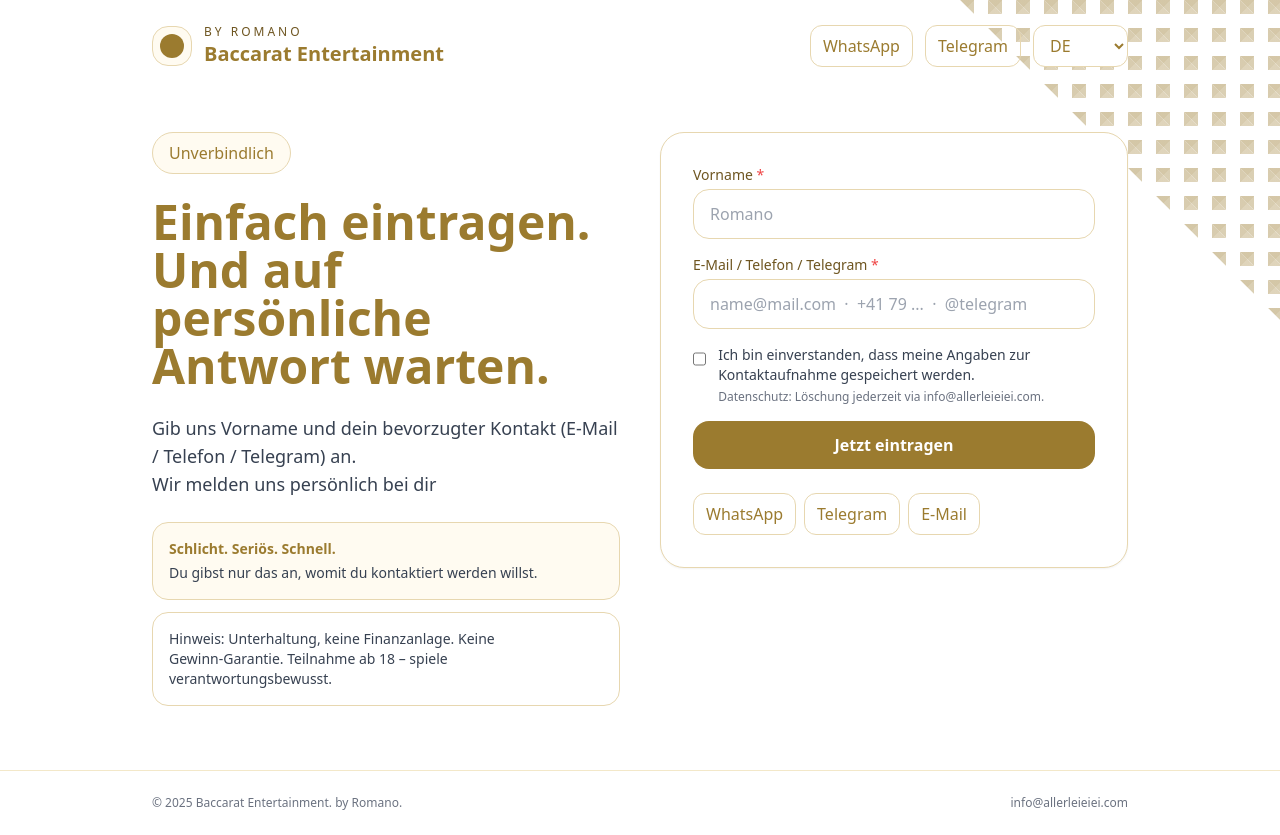
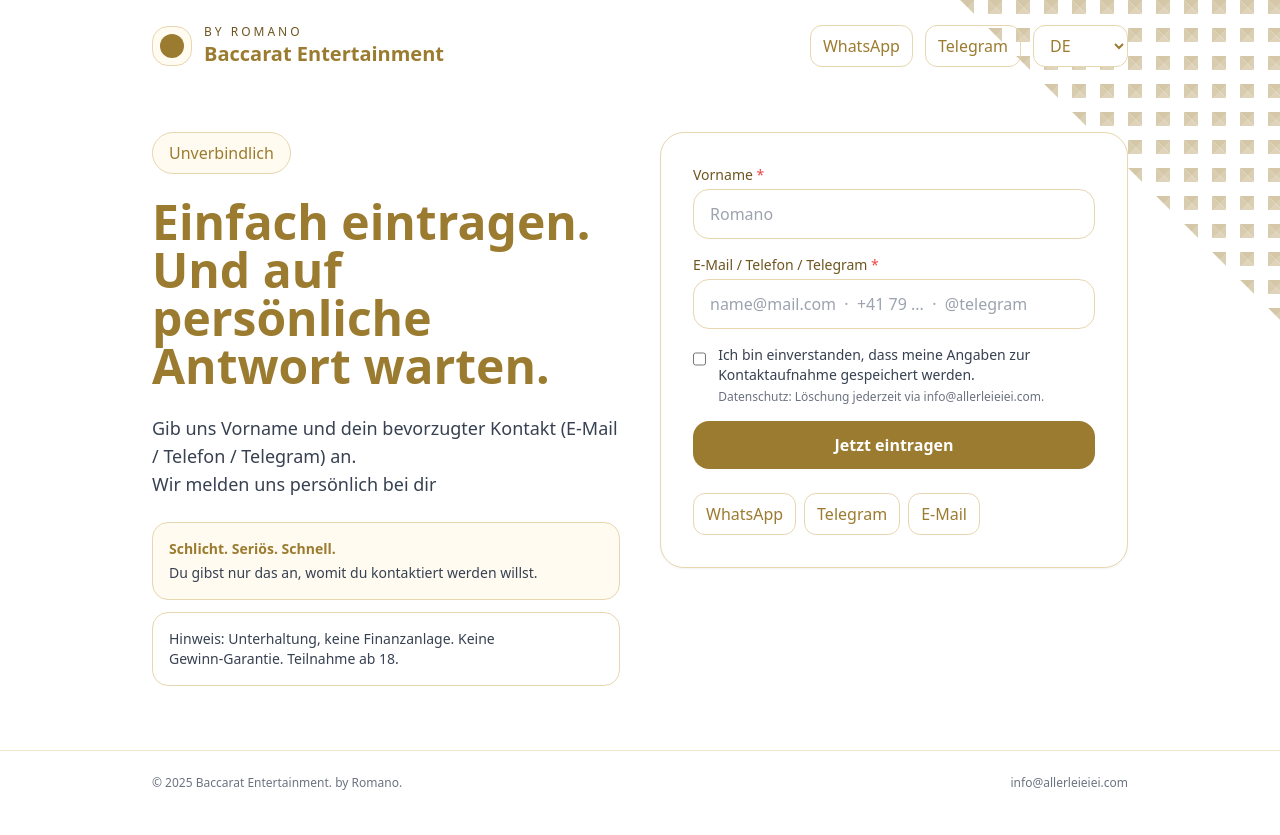
Before and after one commit to allerleieiei/baccarat-site, a React (Vite) app: page / in a window 1280 px wide. Built offline with nearby package versions, Linux system fonts and the light colour scheme.

Commit message:
Update notes for clarity in multiple languages

```diff
--- a/src/App.jsx
+++ b/src/App.jsx
@@ -37,7 +37,7 @@ const I18N = {
       "Bitte eine gültige E‑Mail, Telefonnummer oder Telegram‑Handle angeben.",
     consentError: "Bitte den Datenschutzhinweis bestätigen.",
     note:
-      "Hinweis: Unterhaltung, keine Finanzanlage. Keine Gewinn‑Garantie. Teilnahme ab 18 – spiele verantwortungsbewusst.",
+      "Hinweis: Unterhaltung, keine Finanzanlage. Keine Gewinn‑Garantie. Teilnahme ab 18.",
     ctas: { whatsapp: "WhatsApp", telegram: "Telegram", email: "E‑Mail" },
   },
   ch: {
@@ -57,7 +57,7 @@ const I18N = {
       "Bitte gültigi E‑Mail, Tel‑Nummer oder Telegram‑Handle aagä.",
     consentError: "Bitte Dateschutz bestätige.",
     note:
-      "Hiiwiis: Unterhaltig, kei Finanzaalage. Kei Gewünn‑Garantie. Nur ab 18ni – spiel verantwortigsvoll.",
+      "Hiiwiis: Unterhaltig, kei Finanzaalag. Kei Gewünn‑Garantie. Teilnahm ab 18ni.",
     ctas: { whatsapp: "WhatsApp", telegram: "Telegram", email: "E‑Mail" },
   },
   en: {
@@ -75,7 +75,7 @@ const I18N = {
     contactError: "Please enter a valid email, phone or Telegram handle.",
     consentError: "Please accept the privacy note.",
     note:
-      "Note: Entertainment, not an investment. No profit guarantee. 18+ only – play responsibly.",
+      "Note: Entertainment, not an investment. No profit guarantee. 18+ only.",
     ctas: { whatsapp: "WhatsApp", telegram: "Telegram", email: "Email" },
   },
 };
```
